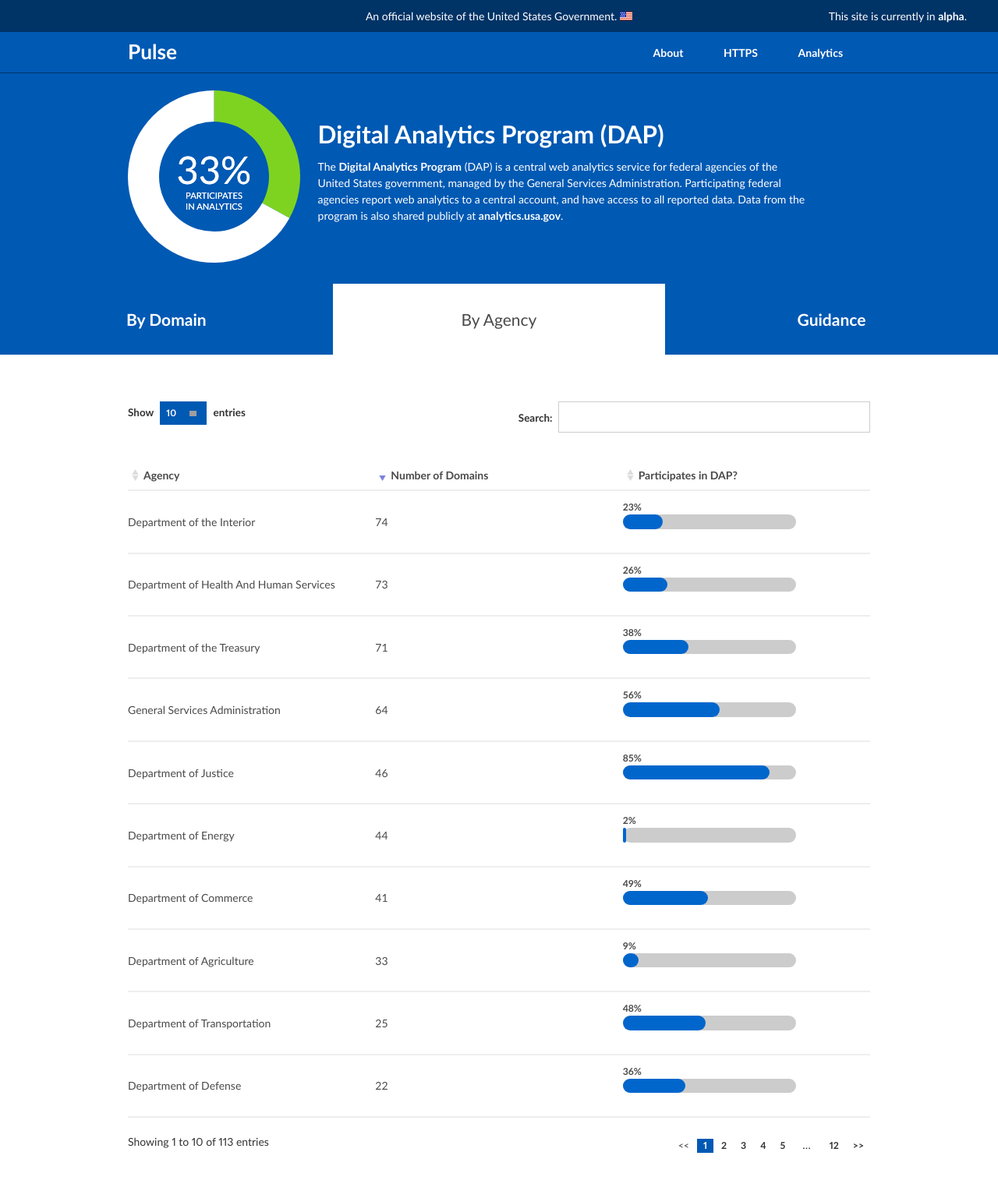
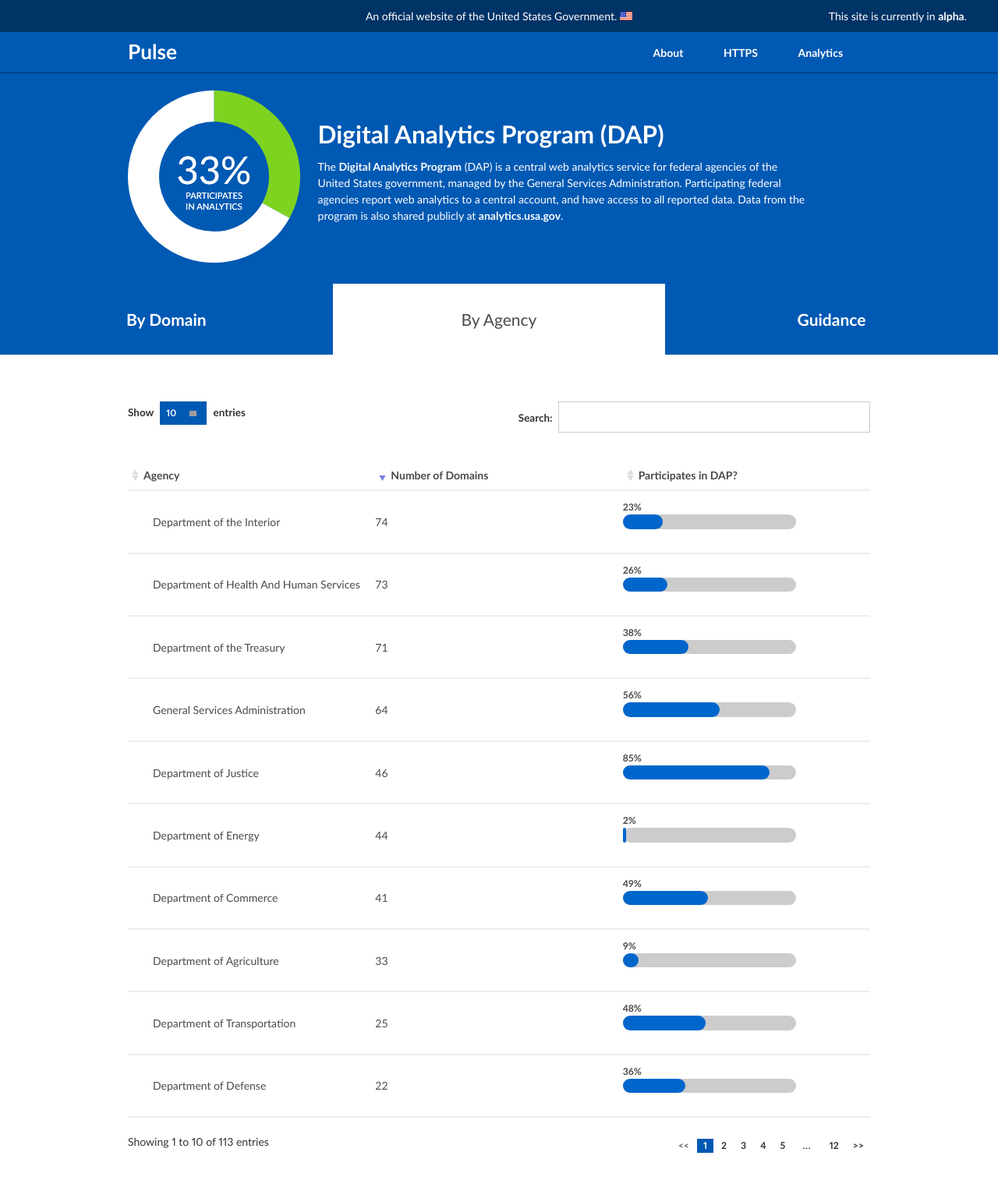
Before and after one commit to 18F/pulse, a Jekyll site: the page built from pages/analytics/agencies.html, in a window 1280 px wide. Shown: the whole page at 78% size. Built offline with Jekyll 4.4.1, drawn with Linux system fonts in a browser that asks for light colours; Markdown is read by kramdown in place of the engine named in the settings; grey boxes are pictures that could not be loaded.

Commit message:
style DAP agencies table as responsive

```diff
--- a/assets/css/main.css
+++ b/assets/css/main.css
@@ -442,14 +442,17 @@
       border-bottom: 2px solid #EEE !important;
       padding: 8px 0 8px 20px !important; }
     .dataTables_wrapper table.dataTable td:first-child {
-      padding-left: 32px !important;
-      white-space: nowrap; }
+      padding-left: 32px !important; }
     .dataTables_wrapper table.dataTable thead .sorting, .dataTables_wrapper table.dataTable thead .sorting_asc, .dataTables_wrapper table.dataTable thead .sorting_desc, .dataTables_wrapper table.dataTable thead .sorting_asc_disabled, .dataTables_wrapper table.dataTable thead .sorting_desc_disabled {
       background-position: center left; }
     .dataTables_wrapper table.dataTable.no-footer {
       border: none; }
+    .dataTables_wrapper table.dataTable.domain td:first-child {
+      white-space: nowrap; }
     .dataTables_wrapper table.dataTable.agency td {
       padding: 15px 0 !important; }
+    .dataTables_wrapper table.dataTable.agency td:first-child {
+      padding: 0 10px 0 32px !important; }
     .dataTables_wrapper table.dataTable.agency .progress-bar-indication {
       background-color: #CCC;
       border-radius: 20px;
--- a/assets/js/analytics/agencies.js
+++ b/assets/js/analytics/agencies.js
@@ -6,6 +6,8 @@
 
   var renderTable = function(data) {
     $("table").DataTable({
+      responsive: true,
+
       data: data,
 
       columns: [
--- a/pages/analytics/agencies.html
+++ b/pages/analytics/agencies.html
@@ -17,11 +17,11 @@
   </nav>
 
   <div class="wrapper">
-    <table class="agency">
+    <table class="agency responsive">
       <thead>
-        <th>Agency</th>
-        <th>Number of Domains</th>
-        <th>Participates in DAP?</th>
+        <th class="all">Agency</th>
+        <th class="all">Number of Domains</th>
+        <th class="min-tablet">Participates in DAP?</th>
       </thead>
     </table>
   </div>
--- a/pages/analytics/domains.html
+++ b/pages/analytics/domains.html
@@ -17,7 +17,7 @@
   </nav>
 
   <div class="wrapper">
-    <table class="responsive">
+    <table class="domain responsive">
       <thead>
         <tr>
           <th class="all">Domain</th>
--- a/pages/https/domains.html
+++ b/pages/https/domains.html
@@ -15,7 +15,7 @@
     <a href="/https/guidance/" class="tab">Guidance</a>
   </nav>
   <div class="wrapper">
-    <table class="responsive">
+    <table class="domain responsive">
         <thead>
           <tr>
             <th class="all">Domain</th>
```
Also changed, not shown: assets/scss/main.scss (+13 -1 lines), 1 other file.
